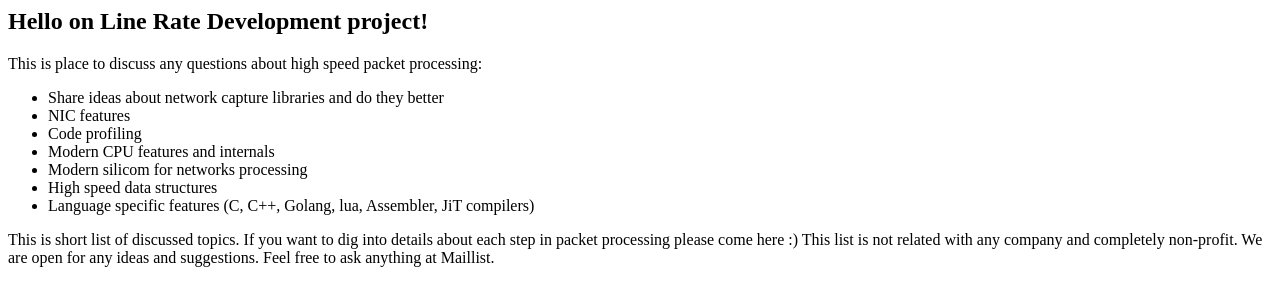
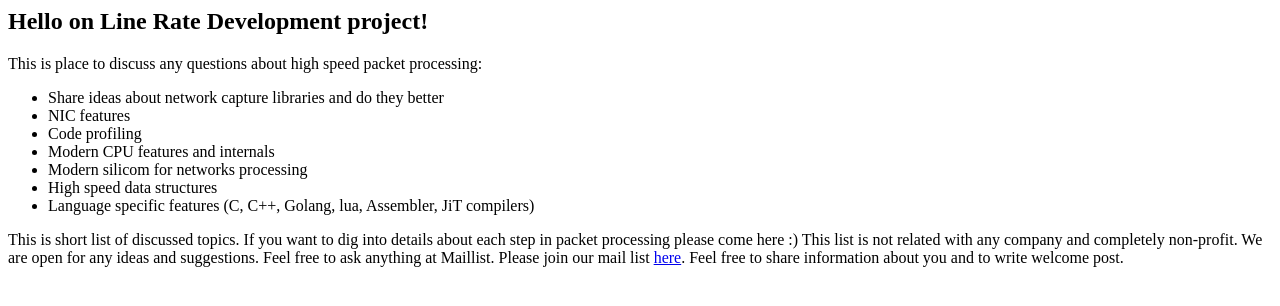
Before and after one commit to Line-Rate-Development/line-rate-development.github.io, a plain HTML site: page index.html in a window 1280 px wide. Drawn offline with Linux system fonts and the light colour scheme.

Commit message:
Add link

```diff
--- a/index.html
+++ b/index.html
@@ -17,4 +17,7 @@ This is place to discuss any questions about high speed packet processing:
 This is short list of discussed topics. If you want to dig into details about each step in packet processing please come here :)
 
 This list is not related with any company and completely non-profit. We are open for any ideas and suggestions. Feel free to ask anything at Maillist.
+
+Please join our mail list <a href="https://groups.google.com/d/forum/lineratedev">here</a>. Feel free to share information about you and to write welcome post.
+
 </body></html>
```
